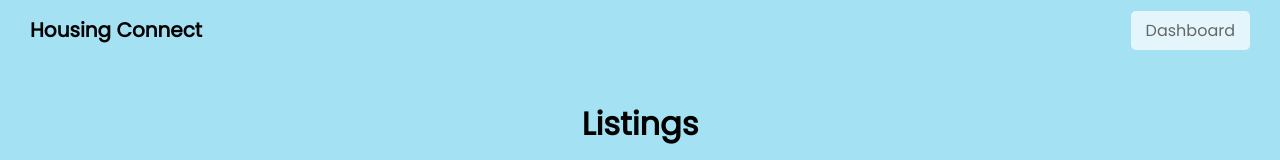
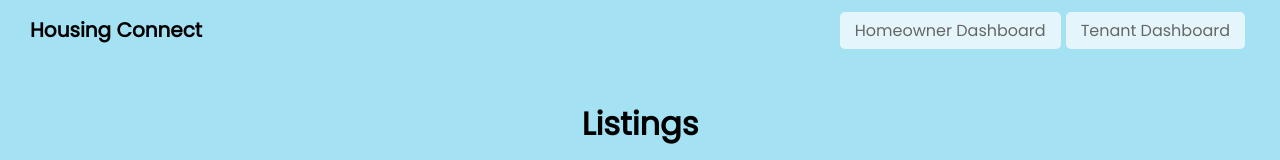
Before and after one commit to seanyap/housing-connect, a React (Create React App) app in the folder client/: page /dashboard in a window 1280 px wide. Shown: the top 160 px of the page. Built offline with nearby package versions, Linux system fonts and the light colour scheme; no server answers; what google-maps-react would draw is missing.

Commit message:
last edits

```diff
--- a/client/src/components/NavBar/index.js
+++ b/client/src/components/NavBar/index.js
@@ -1,18 +1,18 @@
-import React from "react";
+import React from 'react';
 
-import "./styles.css";
+import './styles.css';
 // import '../../styles/index.css';
-import { Link } from "react-router-dom";
-import AuthButton from "../AuthButton/AuthButton";
+import { Link } from 'react-router-dom';
+import AuthButton from '../AuthButton/AuthButton';
 
 function Login(props) {
   return (
     <a
-      id="login"
-      href="#"
+      id='login'
+      href='#'
       style={{
-        backgroundColor: props.whiteBg ? "none" : "#eee",
-        border: "1px solid #ddd",
+        backgroundColor: props.whiteBg ? 'none' : '#eee',
+        border: '1px solid #ddd',
       }}
     >
       Login
@@ -23,11 +23,11 @@ function Login(props) {
 function SignUp(props) {
   return (
     <a
-      id="signup"
-      href="#"
+      id='signup'
+      href='#'
       style={{
-        backgroundColor: props.whiteBg ? "none" : "#eee",
-        border: "1px solid #ddd",
+        backgroundColor: props.whiteBg ? 'none' : '#eee',
+        border: '1px solid #ddd',
       }}
     >
       Sign Up
@@ -41,15 +41,20 @@ class NavBar extends React.Component {
       // add id nav to up specificity because class has higher specificity than tag selector
       // this modifies the 85% to 90%
       <div
-        id="nav"
-        style={{ backgroundColor: this.props.whiteBg ? "white" : "none" }}
+        id='nav'
+        style={{ backgroundColor: this.props.whiteBg ? 'white' : 'none' }}
       >
-        <Link to="/">
-          <h1 id="nav-logo">Housing Connect</h1>
+        <Link to='/'>
+          <h1 id='nav-logo'>Housing Connect</h1>
         </Link>
-        <Link id="dashboard" to="/tenant-dash">
-          Dashboard
-        </Link>
+        <div>
+          <Link id='dashboard' to='/dashboard'>
+            Homeowner Dashboard
+          </Link>
+          <Link id='dashboard' to='/tenant-dash'>
+            Tenant Dashboard
+          </Link>
+        </div>
 
         {/* <AuthButton /> */}
         {/* {this.props.isLoggedIn ? (
--- a/client/src/components/NavBar/styles.css
+++ b/client/src/components/NavBar/styles.css
@@ -21,6 +21,7 @@
   padding: 7px 15px;
   border-radius: 5px;
   text-decoration: none;
+  margin-right: 5px;
 }
 
 #dashboard:hover {
--- a/client/src/components/Request/styles.css
+++ b/client/src/components/Request/styles.css
@@ -10,6 +10,7 @@
   justify-content: space-between;
   width: 100%;
 }
+
 #both-info {
   display: flex;
   align-items: flex-end;
@@ -19,11 +20,10 @@
 }
 .request {
   display: flex;
+  /* justify-content: space-between; */
   border: 1px solid #999;
   border-radius: 10px;
   padding: 10px;
-  /* justify-content: space-between; */
-  /* width: 80%; */
   margin-bottom: 10px;
   background-color: white;
   margin-top: 10px;
--- a/client/src/pages/NewListingPage.js
+++ b/client/src/pages/NewListingPage.js
@@ -106,15 +106,18 @@ class NewListingPage extends React.Component {
         <form onSubmit={this.handleSubmit} id='newlisting'>
           <h2 id='postname'>New listing!</h2>
           {/*   TODO fix the style of it and make sure to have the image saved on comp */}
+          <div id='input-image'>
             <label htmlFor='images'> Images: </label>
             <input
+              class='choose-button'
               type='file'
               id='images'
               name='images'
               value={this.state.images}
               onChange={this.handleInputChange}
-            required
             />
+          </div>
+
           <div id='input-block'>
             <label htmlFor='firstName'>First Name:</label>
             <input
--- a/client/src/styles/newlist.css
+++ b/client/src/styles/newlist.css
@@ -1,5 +1,5 @@
 .newlist-container {
-  background: url("../images/bg.png") no-repeat;
+  background: url('../images/bg.png') no-repeat;
   background-position: bottom center;
   background-size: cover;
   display: flex;
@@ -60,3 +60,22 @@
 #listing-submit:hover {
   background-color: #e0a414;
 }
+
+#input-image {
+  margin-top: 20px;
+  margin-bottom: 10px;
+
+  border-radius: 10px;
+}
+#input-image .choose-button {
+  /* position: absolute;
+  z-index: 1000;
+  opacity: 0;
+  cursor: pointer;
+  right: 0;
+  top: 0;
+  height: 100%;
+  font-size: 24px;
+  width: 100%; */
+  /* background-color: #e0a414; */
+}
```
Lines whose indentation alone changed are shown as unchanged.
